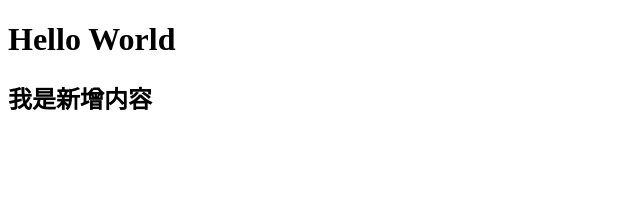
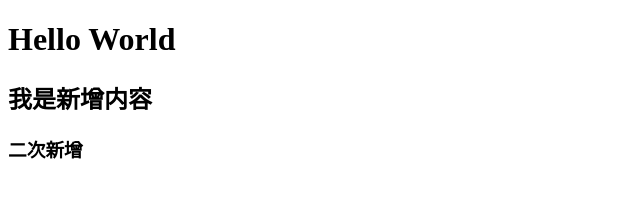
Before and after one commit to Mr-xishanmeng/github_demo, a plain HTML site: page index.html in a window 1280 px wide. Shown: the whole page, without its empty margins (0-640 px from the left). Drawn offline with Linux system fonts and the light colour scheme.

Commit message:
修改index

```diff
--- a/index.html
+++ b/index.html
@@ -10,6 +10,7 @@
 <body>
   <h1>Hello World</h1>
   <h2>我是新增内容</h2>
+  <h3>二次新增</h3>
 </body>
 
 </html>
```
